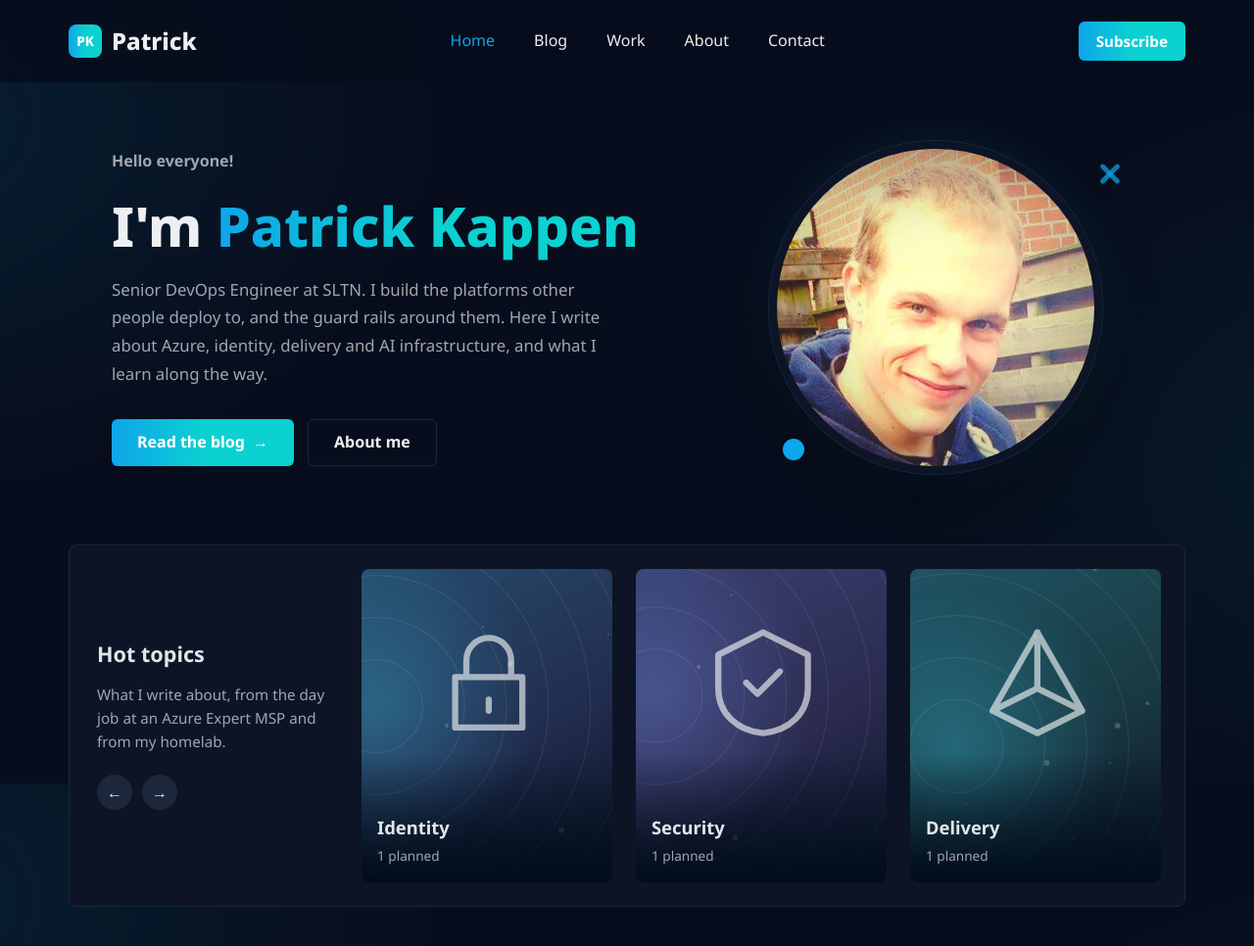
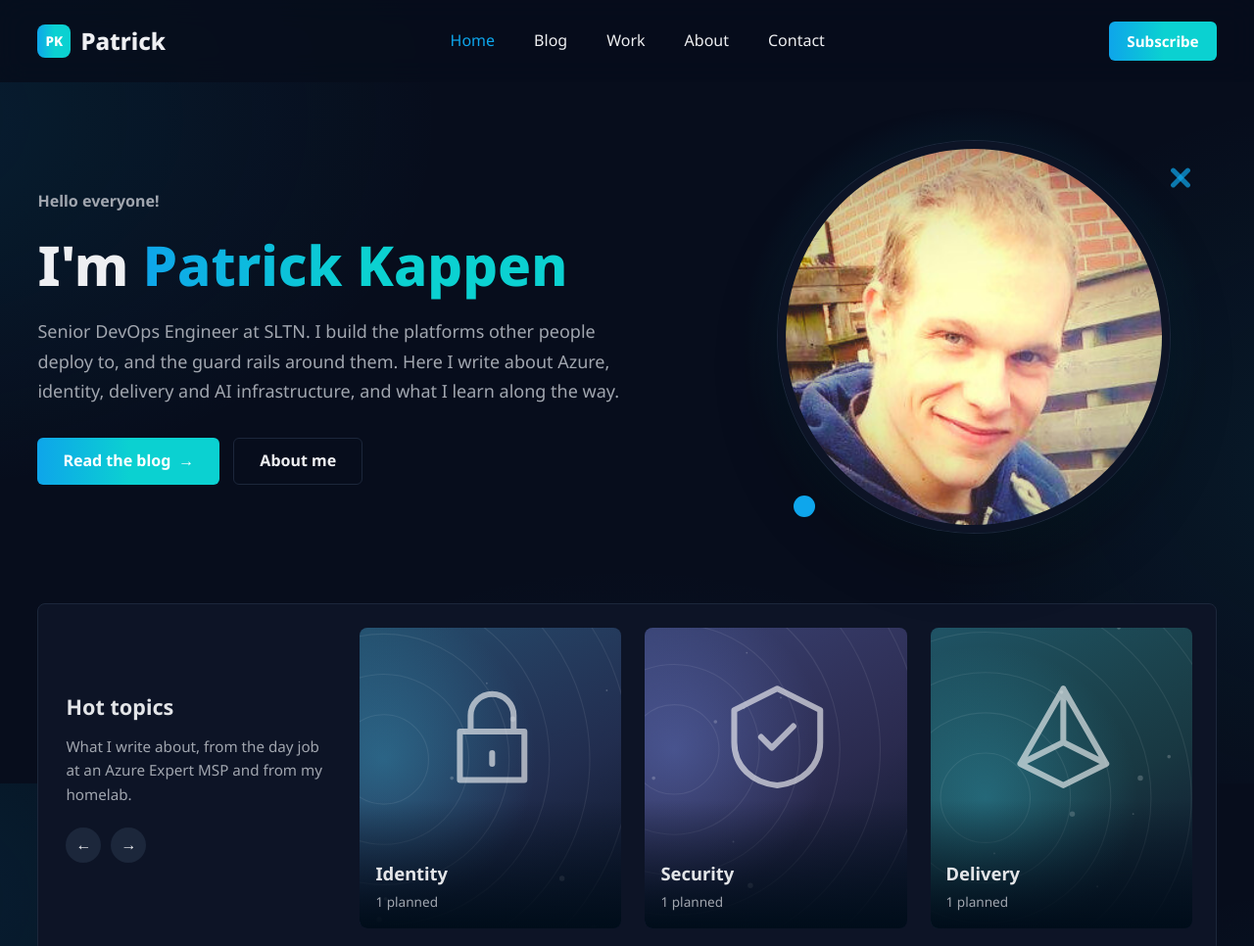
Before and after one commit to Patrick-Kappen/Patrick-Kappen, an Astro site: page / in a window 1280 px wide. Shown: the top 966 px of the page at 98% size. Built offline with nearby package versions, Linux system fonts and the light colour scheme; Astro itself is replaced by a stand-in of ours.

Commit message:
style(site): wider layout for large screens

```diff
--- a/src/styles/global.css
+++ b/src/styles/global.css
@@ -66,7 +66,7 @@
     --gradient-hover: linear-gradient(90deg, #0bd1d1, #0ea5ea);
     --font: "Noto Sans Variable", "Noto Sans", ui-sans-serif, system-ui, sans-serif;
     --mono: ui-monospace, "SFMono-Regular", Menlo, Consolas, monospace;
-    --container: 1140px;
+    --container: 1360px;
     --radius: 8px;
     --shadow: 0 3px 20px hsl(180deg 90% 43% / 20%);
   }
@@ -157,7 +157,7 @@
 
 @layer layout {
   .container {
-    width: min(calc(100% - 40px), var(--container));
+    width: min(calc(100% - clamp(40px, 6vw, 96px)), var(--container));
     margin-inline: auto;
   }
 
@@ -464,10 +464,9 @@
 
   .hero-grid {
     display: grid;
-    grid-template-columns: 1.4fr 1fr;
-    gap: 40px;
+    grid-template-columns: 1.3fr 1fr;
+    gap: 64px;
     align-items: center;
-    padding-inline: 44px;
   }
 
   .hero-copy {
@@ -483,15 +482,15 @@
 
   .hero h1 {
     color: var(--alice);
-    font-size: clamp(2.3rem, 4.4vw, 3.5rem);
+    font-size: clamp(2.3rem, 4.4vw, 4rem);
     font-weight: 800;
     line-height: 1.15;
   }
 
   .hero-text {
-    max-width: 500px;
-    color: var(--wild);
-    font-size: 1.05rem;
+    max-width: 620px;
+    color: var(--wild);
+    font-size: 1.125rem;
     line-height: 1.7;
   }
 
@@ -505,7 +504,7 @@
   .hero-photo {
     position: relative;
     justify-self: center;
-    width: min(100%, 340px);
+    width: min(100%, 400px);
     aspect-ratio: 1;
   }
 
@@ -565,7 +564,7 @@
 
   .topics-panel {
     display: grid;
-    grid-template-columns: 250px minmax(0, 1fr);
+    grid-template-columns: 280px minmax(0, 1fr);
     gap: 24px;
     align-items: center;
     margin-top: 72px;
@@ -635,7 +634,7 @@
     position: relative;
     display: block;
     overflow: hidden;
-    aspect-ratio: 4 / 5;
+    height: clamp(260px, 24vw, 330px);
     border-radius: var(--radius);
   }
 
@@ -828,7 +827,7 @@
   .tag-grid {
     display: grid;
     grid-template-columns: repeat(5, 1fr);
-    gap: 24px 30px;
+    gap: 24px;
   }
 
   .tag-chip {
@@ -879,8 +878,8 @@
 
   .content-layout {
     display: grid;
-    grid-template-columns: minmax(0, 1fr) 400px;
-    gap: 48px;
+    grid-template-columns: minmax(0, 1fr) 420px;
+    gap: 64px;
     align-items: start;
   }
 
@@ -892,13 +891,13 @@
 
   .work-card {
     display: grid;
-    grid-template-columns: 265px 1fr;
-    gap: 20px;
+    grid-template-columns: 320px 1fr;
+    gap: 28px;
   }
 
   .work-card-media {
     overflow: hidden;
-    aspect-ratio: 265 / 250;
+    aspect-ratio: 4 / 3;
     border-radius: var(--radius);
   }
 
```
